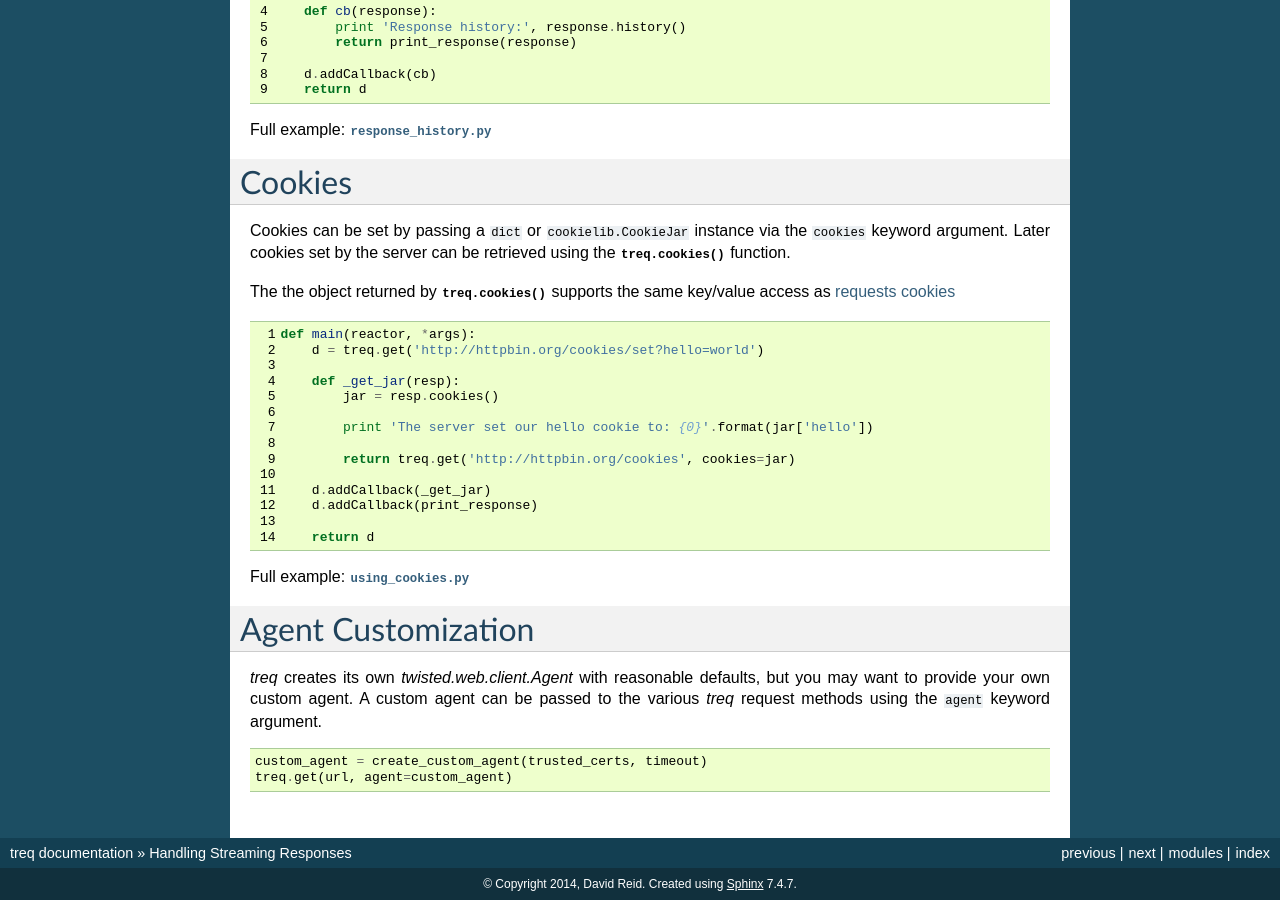
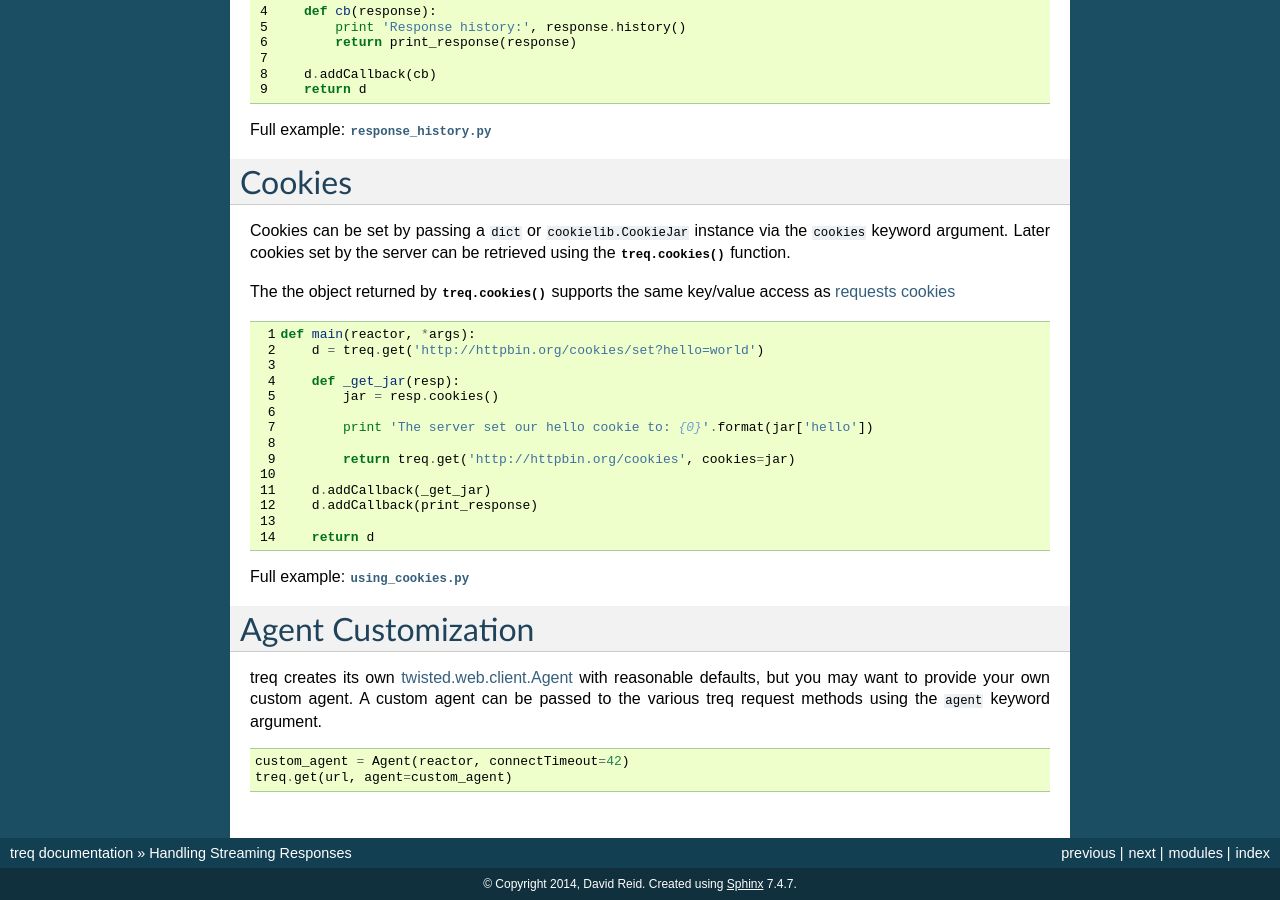
Before and after one commit to twisted/treq, a Sphinx documentation site: the page built from docs/howto.rst, in a window 1280 px wide and 900 px high, scrolled down 2139 px. Built offline with Sphinx 7.4.7, drawn with Linux system fonts in a browser that asks for light colours.

Commit message:
Small fixup

```diff
--- a/docs/howto.rst
+++ b/docs/howto.rst
@@ -105,11 +105,13 @@ Full example: :download:`using_cookies.py <examples/using_cookies.py>`
 Agent Customization
 -------------------
 
-`treq` creates its own `twisted.web.client.Agent` with reasonable defaults, but
-you may want to provide your own custom agent.  A custom agent can be passed
-to the various `treq` request methods using the ``agent`` keyword argument.
+treq creates its own `twisted.web.client.Agent
+<https://twistedmatrix.com/documents/current/api/twisted.web.client.Agent.html>`_
+with reasonable defaults, but you may want to provide your own custom agent.
+A custom agent can be passed to the various treq request methods using the
+``agent`` keyword argument.
 
 .. code-block:: python
 
-    custom_agent = create_custom_agent(trusted_certs, timeout)
+    custom_agent = Agent(reactor, connectTimeout=42)
     treq.get(url, agent=custom_agent)
```
Also changed, not shown: 2 other files.
